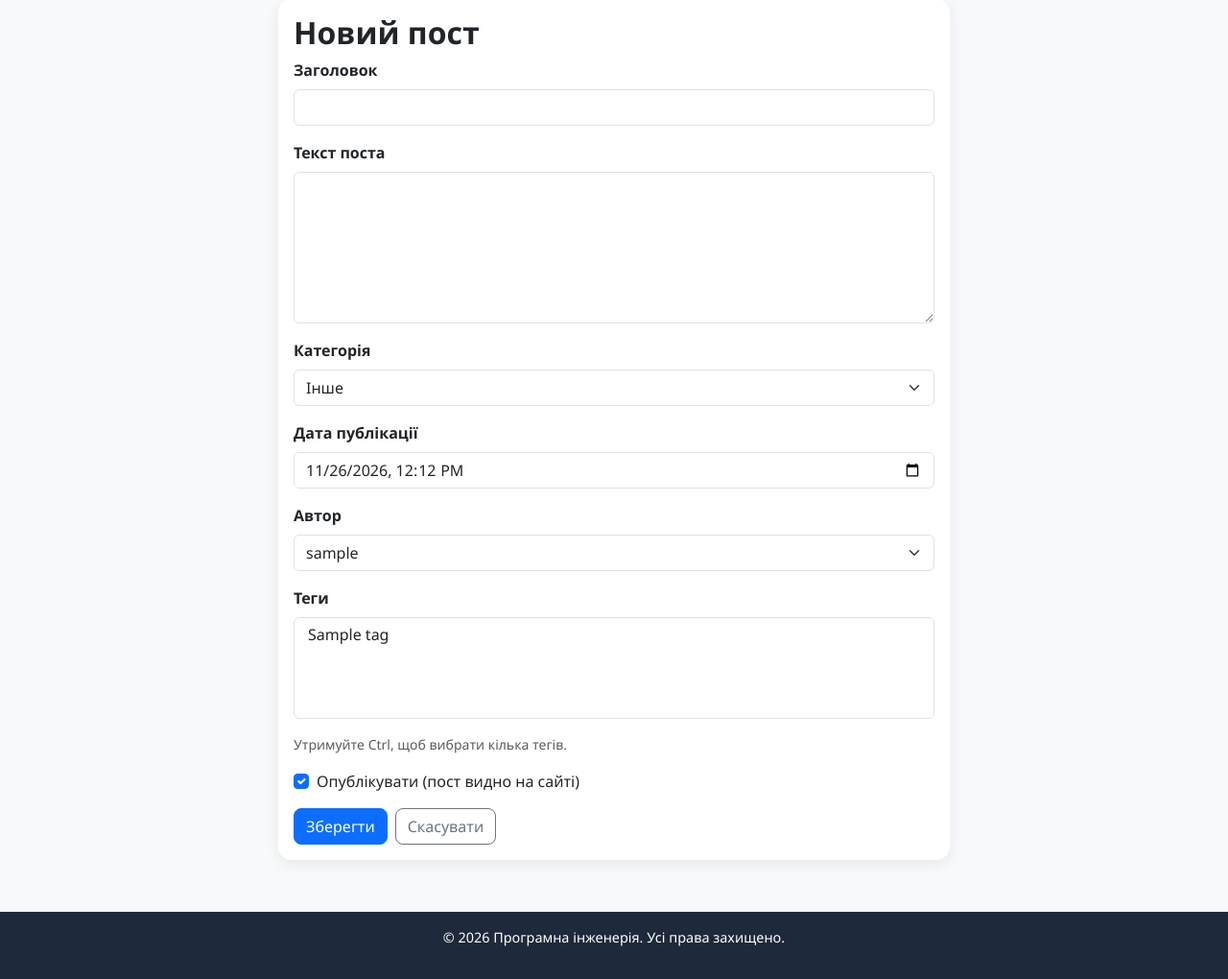
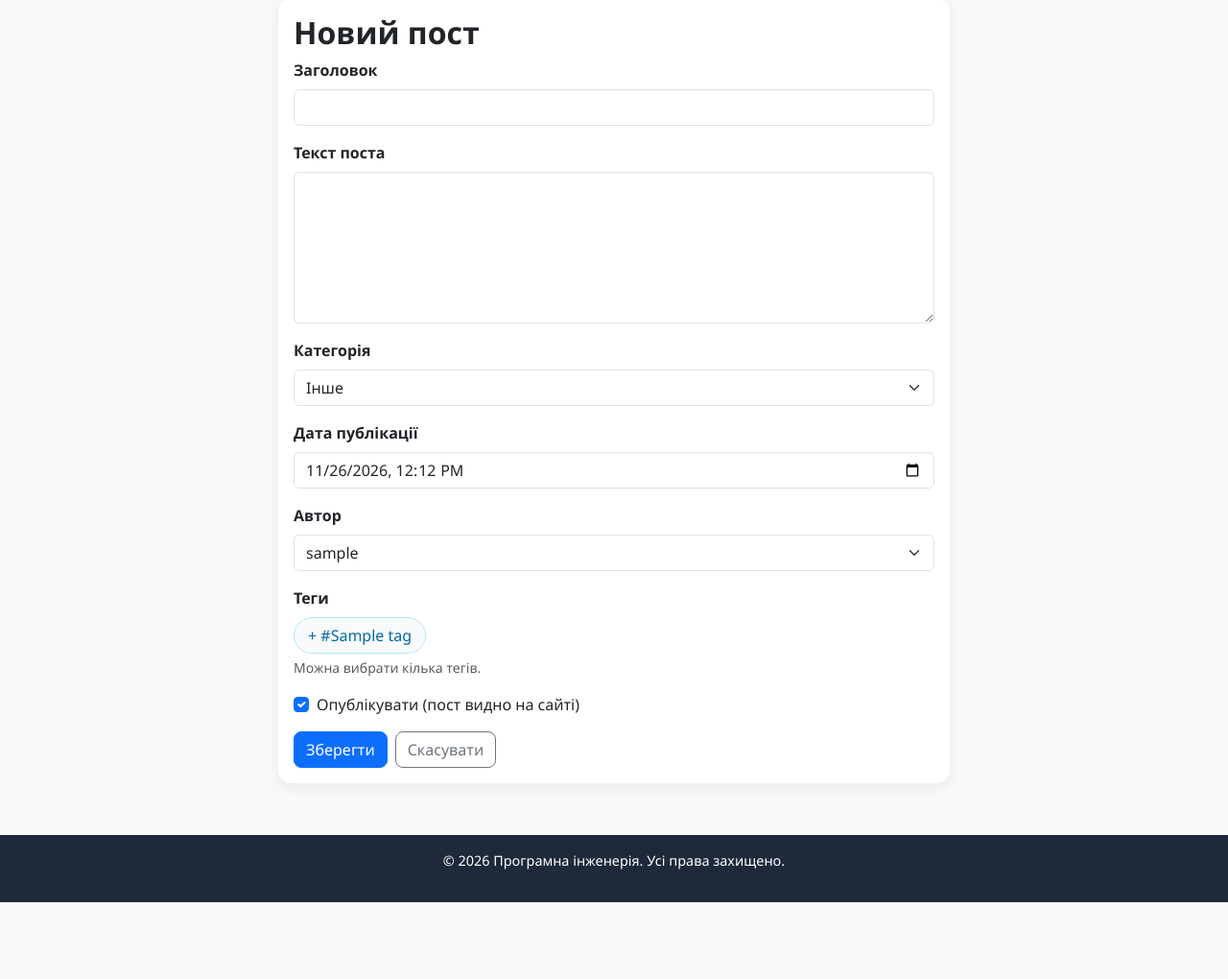
Before and after one commit to aolesayo-ai/flask-app-lab, a Flask app: page /post/create in a window 1280 px wide. Shown: the part 171-1191 px from the top of the page at 96% size. After the commit the page ends 1111 px from the top, so only its background shows below. Run offline with Flask 3, Linux system fonts and the light colour scheme; tables that the repository leaves empty hold one stand-in row (values such as "Sample post"); some libraries are stand-ins or nearby versions.

Commit message:
posts: choose several tags with checkboxes instead of Ctrl multi-select
Co-Authored-By: Claude Opus 5.5 <noreply@anthropic.com>

```diff
--- a/app/posts/forms.py
+++ b/app/posts/forms.py
@@ -5,6 +5,7 @@ from wtforms import (BooleanField, SelectField, SelectMultipleField, StringField
                      TextAreaField)
 from wtforms.fields import DateTimeLocalField
 from wtforms.validators import DataRequired, Length
+from wtforms.widgets import CheckboxInput, ListWidget
 
 from app import db
 
@@ -33,7 +34,9 @@ class PostForm(FlaskForm):
     # Лабораторна 8: автор і теги вибираються зі списків, завантажених із БД
     author_id = SelectField('Автор', coerce=int,
                             validators=[DataRequired(message='Оберіть автора')])
-    tags = SelectMultipleField('Теги', coerce=int, render_kw={'size': 4})
+    # SelectMultipleField, показаний як набір галочок (зручніше, ніж список із Ctrl)
+    tags = SelectMultipleField('Теги', coerce=int,
+                               widget=ListWidget(prefix_label=False), option_widget=CheckboxInput())
     submit = SubmitField('Зберегти')
 
     def __init__(self, *args, **kwargs):
--- a/app/posts/static/css/posts.css
+++ b/app/posts/static/css/posts.css
@@ -71,3 +71,52 @@
     padding: 2px 8px;
     font-size: 0.75rem;
 }
+
+/* Вибір кількох тегів галочками у формі поста */
+.tag-picker {
+    display: flex;
+    flex-wrap: wrap;
+    gap: 8px;
+}
+
+.tag-option {
+    cursor: pointer;
+    margin: 0;
+}
+
+.tag-option input {
+    position: absolute;
+    opacity: 0;
+    pointer-events: none;
+}
+
+.tag-option span {
+    display: inline-block;
+    padding: 6px 14px;
+    border-radius: 999px;
+    border: 1px solid #bae6fd;
+    background-color: #f8fafc;
+    color: #0369a1;
+    font-weight: 500;
+    transition: all 0.15s ease;
+    user-select: none;
+}
+
+.tag-option span::before {
+    content: '+ ';
+}
+
+.tag-option input:checked + span {
+    background-color: #0ea5e9;
+    border-color: #0284c7;
+    color: #ffffff;
+}
+
+.tag-option input:checked + span::before {
+    content: '✓ ';
+}
+
+.tag-option input:focus-visible + span {
+    outline: 2px solid #0284c7;
+    outline-offset: 2px;
+}
--- a/app/posts/templates/posts/add_post.html
+++ b/app/posts/templates/posts/add_post.html
@@ -20,8 +20,20 @@
             {{ render_field(form.category) }}
             {{ render_field(form.publish_date) }}
             {{ render_field(form.author_id) }}
-            {{ render_field(form.tags) }}
-            <div class="form-text mb-3 mt-n2">Утримуйте Ctrl, щоб вибрати кілька тегів.</div>
+            <div class="mb-3">
+                <span class="form-label fw-bold d-block mb-2">{{ form.tags.label.text }}</span>
+                <div class="tag-picker">
+                    {% for option in form.tags %}
+                    <label class="tag-option">
+                        {{ option() }}
+                        <span>#{{ option.label.text }}</span>
+                    </label>
+                    {% else %}
+                    <span class="text-muted">Тегів ще немає.</span>
+                    {% endfor %}
+                </div>
+                <div class="form-text">Можна вибрати кілька тегів.</div>
+            </div>
             {{ render_field(form.enabled) }}
             <div class="d-flex gap-2">
                 {{ form.submit(class="btn btn-primary") }}
```
Also changed, not shown: tests/test_posts.py (+3 -3 lines).
